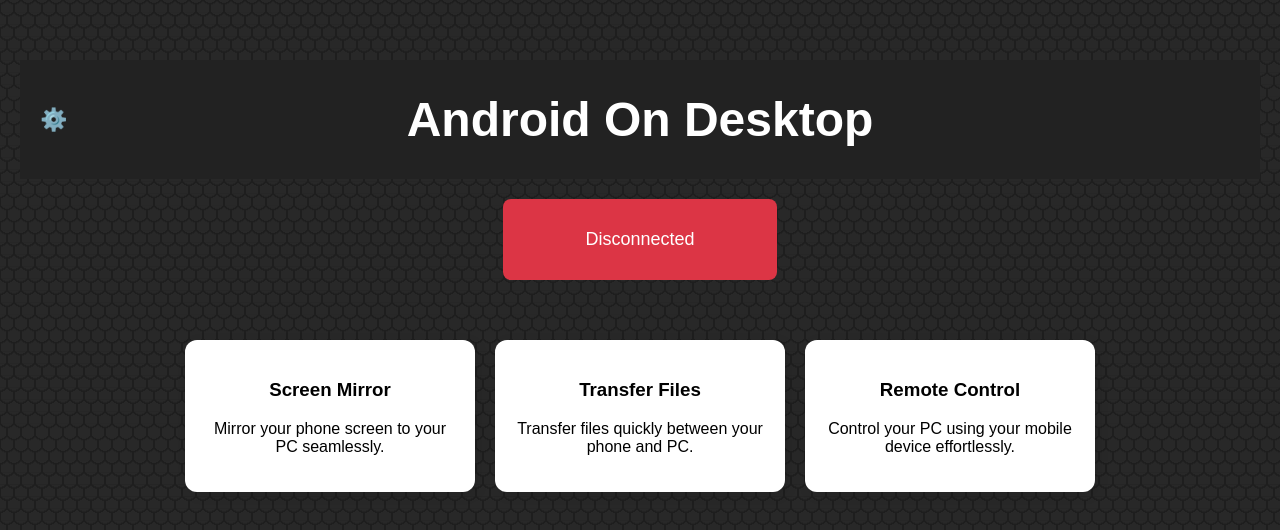
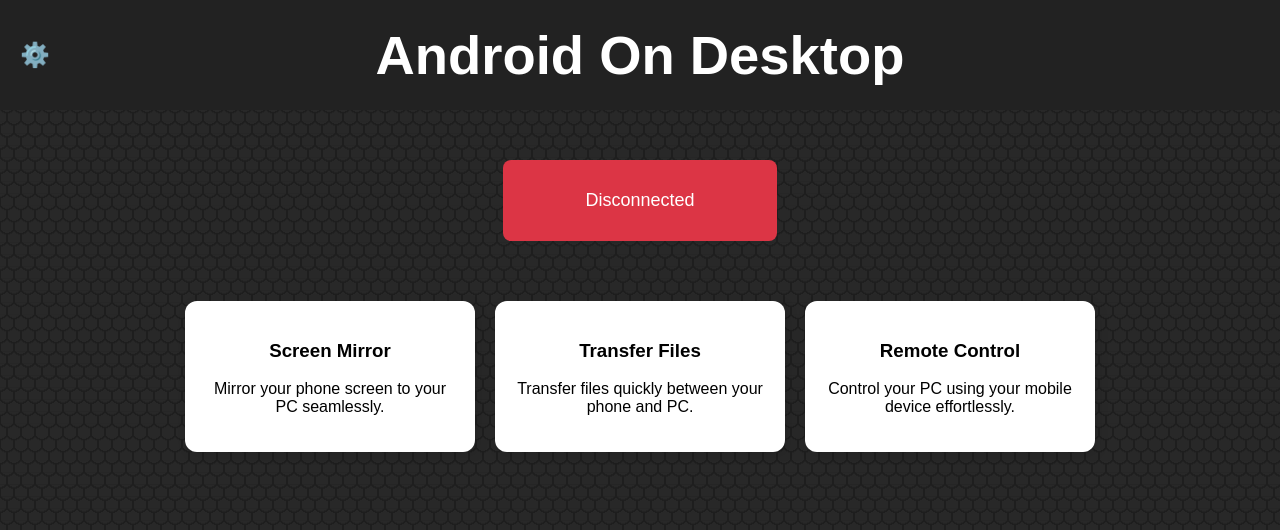
Before and after one commit to AOD-App/AOD-Desktop, a Vue app: page / in a window 1280 px wide. Shown: the top 530 px of the page. Built offline with nearby package versions, Linux system fonts and the light colour scheme.

Commit message:
second commit

```diff
--- a/src/components/TopBar.vue
+++ b/src/components/TopBar.vue
@@ -3,34 +3,43 @@
     <span class="settings-icon">⚙️</span>
     <h1>Android On Desktop</h1>
   </header>
+  <div class="content">
+    <!-- Your main content goes here -->
+  </div>
 </template>
 
 <style scoped>
 header {
   background: #222;
   color: white;
-  padding:0;
-  top:0;
-  left:0;
-  margin:0;
+  padding: 20px 0; /* Increase padding for a taller header */
+  position: fixed; /* Keep the header fixed at the top */
+  top: 0;
+  left: 0;
+  width: 100vw; /* Ensure full viewport width */
+  height: 70px; /* Increase height */
   display: flex;
-  width:100%;
-  align-items:center;
+  align-items: center;
   justify-content: center;
-  position: relative;
-  font-size: 1.5rem;
+  font-size: 1.7rem;
   font-weight: bold;
+  z-index: 1000; /* Ensure it's above other elements */
 }
 
 .settings-icon {
   position: absolute;
   left: 20px;
   cursor: pointer;
-  font-size: 22px;
+  font-size: 24px;
   transition: transform 0.3s ease;
 }
 
 .settings-icon:hover {
   transform: rotate(90deg);
 }
+
+/* Prevent content from being overlapped */
+.content {
+  margin-top: 80px; /* Push content below the fixed header */
+}
 </style>
```
Also changed, not shown: pages/settings_page.tsx (added, +44 -0 lines).
